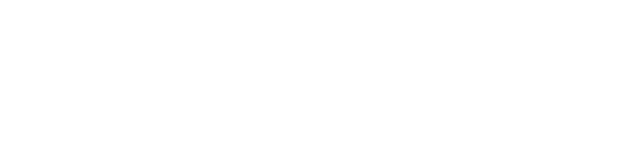
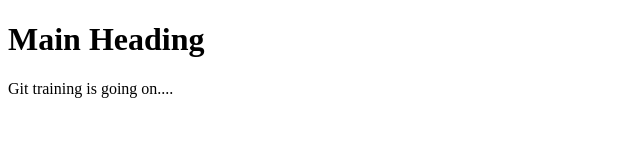
Before and after one commit to kaiser82/my-first-repo, a plain HTML site: page index.html in a window 1280 px wide. Shown: the whole page, without its empty margins (0-640 px from the left). Drawn offline with Linux system fonts and the light colour scheme.

Commit message:
body tag added

```diff
--- a/index.html
+++ b/index.html
@@ -7,6 +7,7 @@
     <title>My First Github Repo</title>
 </head>
 <body>
-
+    <h1>Main Heading</h1>
+    <p>Git training is going on....</p>
 </body>
 </html>
```
